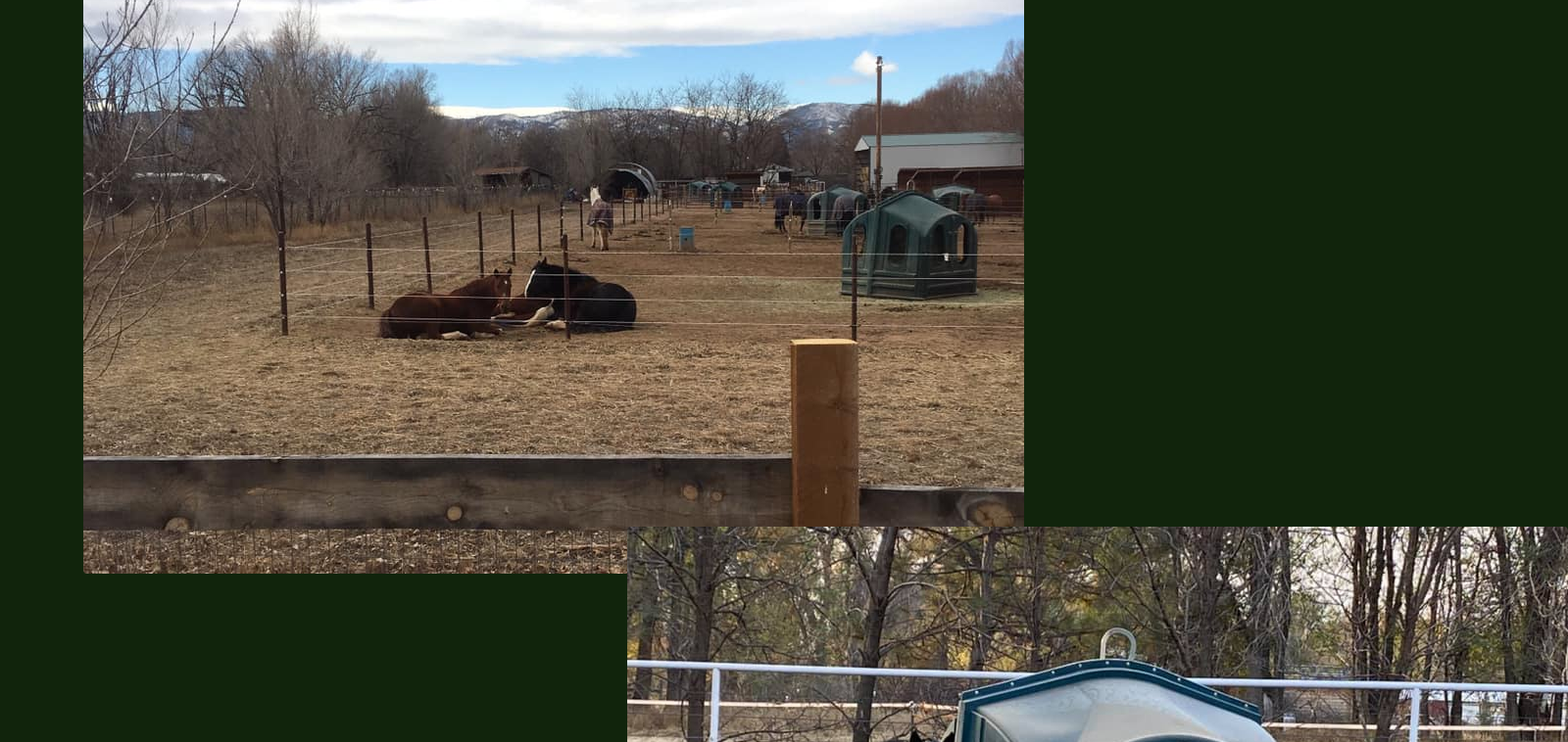
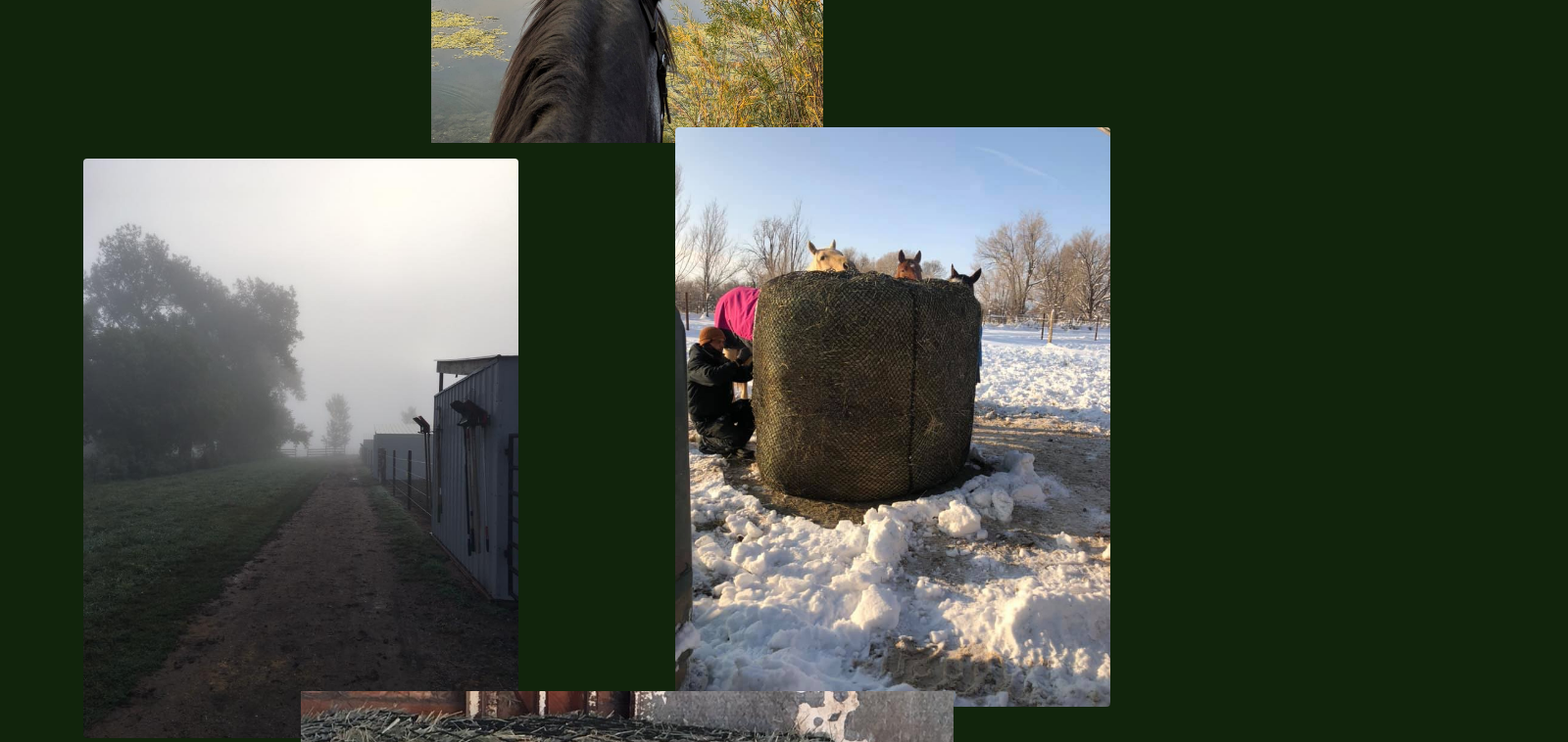
Before and after one commit to OlliesWorld/TaftHIll, a Gatsby site: page /about in a window 1280 px wide. Shown: the part 1660-2418 px from the top of the page at 98% size, 1600 px wide, since content can reach past the window. Built offline with nearby package versions, Linux system fonts and the light colour scheme; Gatsby itself is replaced by a stand-in of ours; a web font is replaced by a local one.

Commit message:
fixed about photos

```diff
--- a/src/assets/sass/_bootstrap-overrides.scss
+++ b/src/assets/sass/_bootstrap-overrides.scss
@@ -24,6 +24,14 @@
 
 .font-weight-light {
   font-weight: 100 !important;
+}
+.push-left {
+  margin-right: 5rem;
+  width: 40%;
+}
+.push-right {
+  margin-left: 5rem;
+  width: 40%;
 }
 .sliderimg {
   width: 100%;
--- a/src/components/Form.js
+++ b/src/components/Form.js
@@ -14,7 +14,7 @@ export default ({
             data-netlify-recaptcha="true"
             data-netlify="true"
             data-netlify-honeypot="bot-field"
-
+            className="Form"
             action="/success"
         >
             <label htmlFor="nameInput" className="Form--Title">Send us a Message</label>
--- a/src/pages/about.js
+++ b/src/pages/about.js
@@ -3,17 +3,19 @@ import React from 'react';
 import Layout from '../components/Layout';
 
 
-import pen from '../assets/images/Pen.jpg';
-import penlong from '../assets/images/Penlength.jpg';
-import runs from '../assets/images/runs.jpg';
+import playdate from '../assets/images/Babyplaydate.jpg';
+import bale from '../assets/images/Bale.jpg';
+import kitties from '../assets/images/barnkitties.jpg';
+import path from '../assets/images/bikepath2.jpg';
+import foggy2 from '../assets/images/foggy2.jpg';
 
 const IndexPage = () => (
   <Layout activeLink="about">
     <section className="page-section about-heading">
       <div className="container">
         <img
-          className="intro-img img-fluid mb-3 mb-lg-0 rounded"
-          src={pen}
+          className="sliderimg img-fluid mb-3 mb-lg-0 rounded"
+          src={playdate}
           alt=""
         />
         <div className="about-heading-content">
@@ -44,21 +46,27 @@ const IndexPage = () => (
           </div>
         </div>
         <img
-          className="intro-img rounded right-side  mt-n5 "
+          className="sliderimg rounded right-side  mt-n5 "
 
-          src={penlong}
+          src={path}
           alt=""
         />
         <img
-          className="intro-img rounded right-side offset-6 mt-n5 "
+          className=" push-left rounded mt-3 "
 
-          src={pen}
+          src={foggy2}
           alt=""
         />
         <img
-          className="intro-img rounded right-side  mt-n5 "
+          className="push-right rounded right-side offset-4 mt-n5 "
 
-          src={runs}
+          src={bale}
+          alt=""
+        />
+        <img
+          className="sliderimg rounded right-side  mt-n5 "
+
+          src={kitties}
           alt=""
         />
       </div>
```
Also changed, not shown: src/assets/images/Babyplaydate.jpg (renamed from src/assets/images/Baby Playdate.jpg), src/assets/images/barnkitties.jpg (renamed from src/assets/images/barn kitties.jpg), src/assets/images/foggy2.jpg (renamed from src/assets/images/foggy 2.jpg), src/assets/sass/bootstrap/bootstrap.css.
